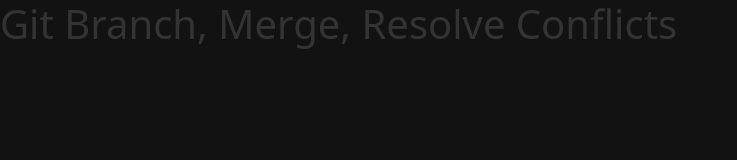
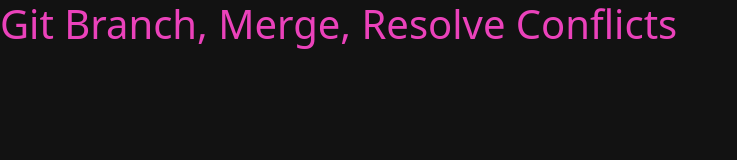
Before and after one commit to beecurrie/teamProject, a website: page index.html in a window 1280 px wide. Shown: the whole page, without its empty margins (0-737 px from the left). Drawn offline with nearby package versions, Linux system fonts and the light colour scheme; files that its build step writes are made by us from their sources.

Commit message:
conflict push

```diff
--- a/sass/style.scss
+++ b/sass/style.scss
@@ -3,5 +3,5 @@
 }
 
 h1 {
-  color: #333;
+  color: #eb42bb;
 }
```
